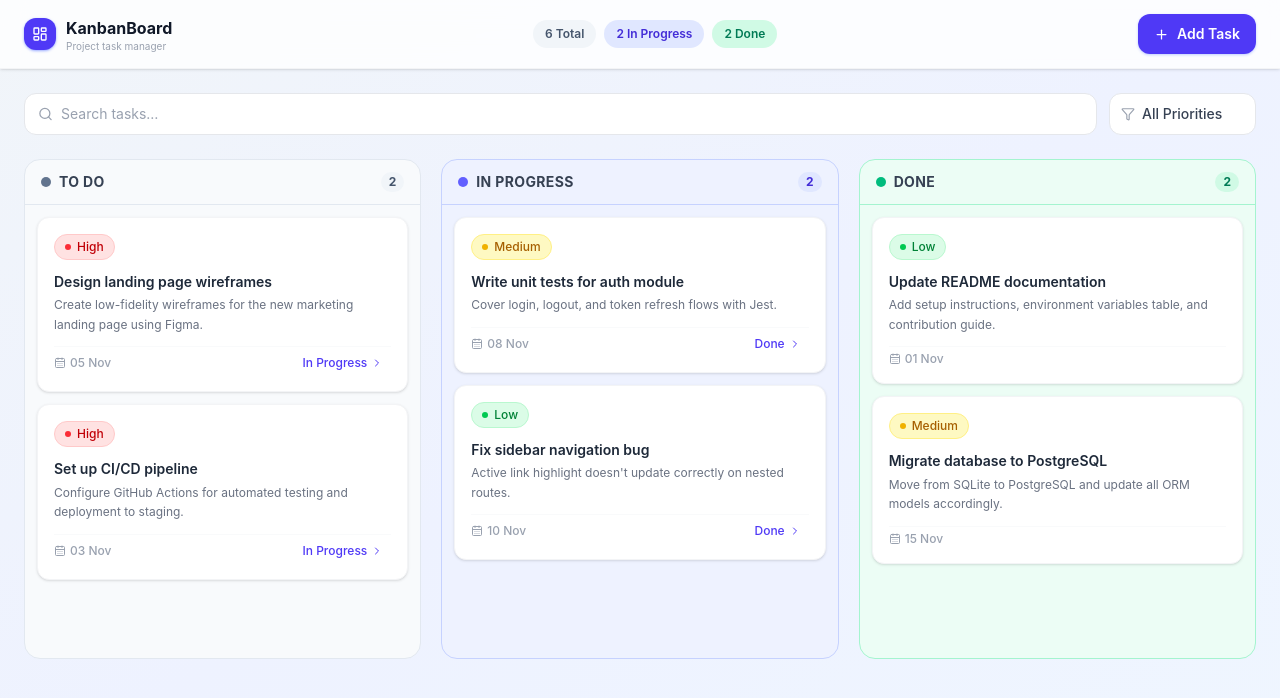
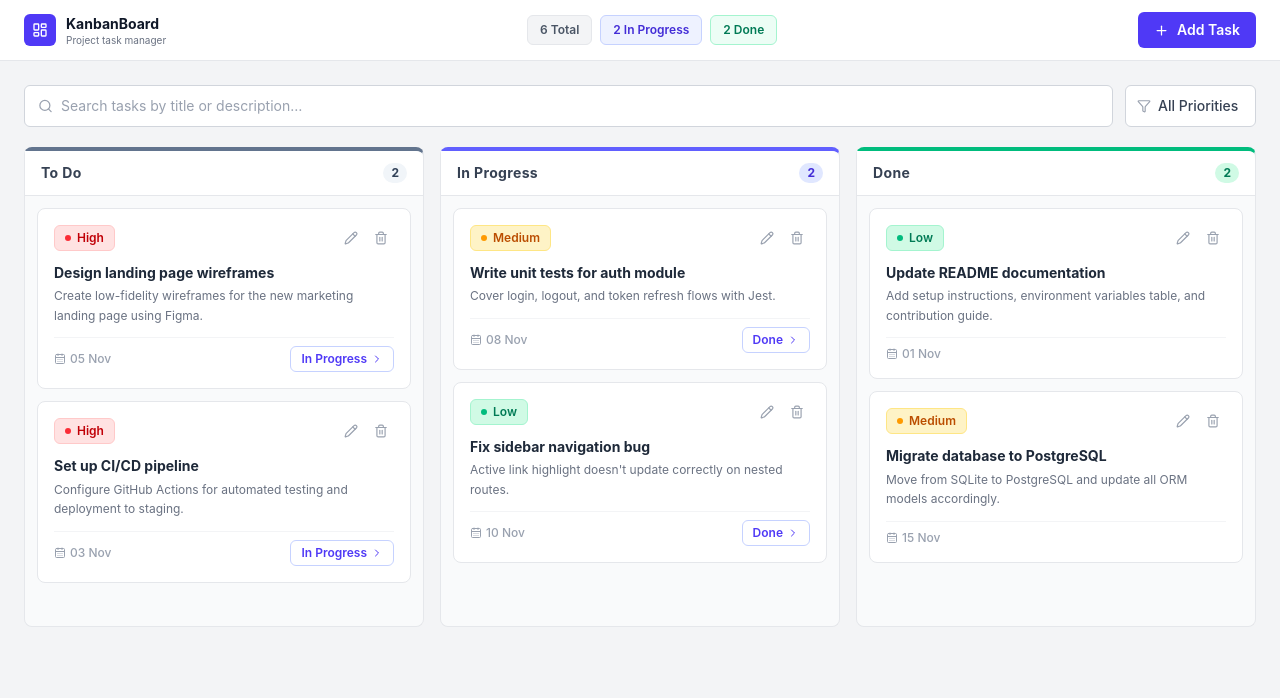
Before and after one commit to Hitheshamin24/Kanban, a React (Vite) app: page / in a window 1280 px wide. Shown: the top 698 px of the page. Built offline with nearby package versions, Linux system fonts and the light colour scheme.

Commit message:
refactor: enhance UI components with improved styles and accessibility features

```diff
--- a/src/features/ui/components/Column.jsx
+++ b/src/features/ui/components/Column.jsx
@@ -5,21 +5,21 @@ import TaskCard from "./TaskCard";
 const COLUMN_META = {
   todo: {
     label: "To Do",
-    color: "bg-slate-500",
-    light: "bg-slate-50 border-slate-200",
-    countBg: "bg-slate-100 text-slate-600",
+    accent: "border-t-slate-500",
+    countBg: "bg-slate-100 text-slate-700",
+    emptyMsg: "Add a task to get started",
   },
   inprogress: {
     label: "In Progress",
-    color: "bg-indigo-500",
-    light: "bg-indigo-50 border-indigo-200",
+    accent: "border-t-indigo-500",
     countBg: "bg-indigo-100 text-indigo-700",
+    emptyMsg: "Move tasks here as work progresses",
   },
   done: {
     label: "Done",
-    color: "bg-emerald-500",
-    light: "bg-emerald-50 border-emerald-200",
+    accent: "border-t-emerald-500",
     countBg: "bg-emerald-100 text-emerald-700",
+    emptyMsg: "Completed tasks will appear here",
   },
 };
 
@@ -27,31 +27,26 @@ const Column = ({ status, tasks, onEdit, onDelete, onStatusChange }) => {
   const meta = COLUMN_META[status];
 
   return (
-    <div className={`rounded-2xl border ${meta.light} flex flex-col min-h-125`}>
+    <div
+      className={`bg-gray-50 rounded-lg border border-gray-200 border-t-4 ${meta.accent} flex flex-col min-h-[480px]`}
+    >
       {/* Column Header */}
-      <div className="flex items-center justify-between px-4 py-3 border-b border-inherit">
-        <div className="flex items-center gap-2">
-          <span className={`w-2.5 h-2.5 rounded-full ${meta.color}`} />
-          <h2 className="text-sm font-bold text-gray-700 tracking-wide uppercase">
-            {meta.label}
-          </h2>
-        </div>
+      <div className="flex items-center justify-between px-4 py-3 border-b border-gray-200 bg-white rounded-tr-lg">
+        <h2 className="text-sm font-bold text-gray-700 tracking-wide">
+          {meta.label}
+        </h2>
         <span className={`text-xs font-bold px-2 py-0.5 rounded-full ${meta.countBg}`}>
           {tasks.length}
         </span>
       </div>
 
-      {/* Task list */}
+      {/* Tasks */}
       <div className="flex flex-col gap-3 p-3 flex-1">
         {tasks.length === 0 ? (
           <div className="flex-1 flex flex-col items-center justify-center py-12 text-center">
-            <ClipboardList size={32} className="text-gray-300 mb-2" />
-            <p className="text-sm text-gray-400 font-medium">No tasks here</p>
-            <p className="text-xs text-gray-300 mt-1">
-              {status === "todo"
-                ? "Add a task to get started"
-                : "Move tasks here as work progresses"}
-            </p>
+            <ClipboardList size={30} className="text-gray-300 mb-3" />
+            <p className="text-sm font-semibold text-gray-400">No tasks here</p>
+            <p className="text-xs text-gray-300 mt-1 max-w-[160px]">{meta.emptyMsg}</p>
           </div>
         ) : (
           tasks.map((task) => (
--- a/src/features/ui/components/FilterBar.jsx
+++ b/src/features/ui/components/FilterBar.jsx
@@ -3,9 +3,9 @@ import { Filter } from "lucide-react";
 
 const PRIORITIES = [
   { value: "all", label: "All Priorities" },
-  { value: "high", label: " High" },
-  { value: "medium", label: "Medium" },
-  { value: "low", label: " Low" },
+  { value: "high", label: "🔴 High" },
+  { value: "medium", label: "🟡 Medium" },
+  { value: "low", label: "🟢 Low" },
 ];
 
 const FilterBar = ({ value, onChange }) => {
@@ -18,7 +18,7 @@ const FilterBar = ({ value, onChange }) => {
       <select
         value={value}
         onChange={(e) => onChange(e.target.value)}
-        className="pl-8 pr-8 py-2.5 rounded-xl border border-gray-200 bg-white text-sm text-gray-700 font-medium outline-none focus:border-indigo-400 focus:ring-2 focus:ring-indigo-100 transition-all duration-150 appearance-none cursor-pointer"
+        className="cursor-pointer pl-8 pr-4 py-2.5 rounded-md border border-gray-300 bg-white text-sm text-gray-700 font-medium outline-none focus:border-indigo-500 focus:ring-2 focus:ring-indigo-100 transition-colors appearance-none"
       >
         {PRIORITIES.map((p) => (
           <option key={p.value} value={p.value}>
--- a/src/features/ui/components/SearchBar.jsx
+++ b/src/features/ui/components/SearchBar.jsx
@@ -12,13 +12,13 @@ const SearchBar = ({ value, onChange }) => {
         type="text"
         value={value}
         onChange={(e) => onChange(e.target.value)}
-        placeholder="Search tasks…"
-        className="w-full pl-9 pr-9 py-2.5 rounded-xl border border-gray-200 bg-white text-sm text-gray-800 placeholder-gray-400 outline-none focus:border-indigo-400 focus:ring-2 focus:ring-indigo-100 transition-all duration-150"
+        placeholder="Search tasks by title or description…"
+        className="cursor-text w-full pl-9 pr-9 py-2.5 rounded-md border border-gray-300 bg-white text-sm text-gray-800 placeholder-gray-400 outline-none focus:border-indigo-500 focus:ring-2 focus:ring-indigo-100 transition-colors"
       />
       {value && (
         <button
           onClick={() => onChange("")}
-          className="absolute right-3 top-1/2 -translate-y-1/2 text-gray-400 hover:text-gray-600 transition-colors"
+          className="cursor-pointer absolute right-3 top-1/2 -translate-y-1/2 text-gray-400 hover:text-gray-700 transition-colors"
         >
           <X size={14} />
         </button>
--- a/src/features/ui/components/TaskCard.jsx
+++ b/src/features/ui/components/TaskCard.jsx
@@ -8,13 +8,13 @@ const PRIORITY_STYLES = {
     label: "High",
   },
   medium: {
-    badge: "bg-yellow-100 text-yellow-700 border border-yellow-200",
-    dot: "bg-yellow-500",
+    badge: "bg-amber-100 text-amber-700 border border-amber-200",
+    dot: "bg-amber-500",
     label: "Medium",
   },
   low: {
-    badge: "bg-green-100 text-green-700 border border-green-200",
-    dot: "bg-green-500",
+    badge: "bg-emerald-100 text-emerald-700 border border-emerald-200",
+    dot: "bg-emerald-500",
     label: "Low",
   },
 };
@@ -28,33 +28,31 @@ const STATUS_NEXT = {
 const TaskCard = ({ task, onEdit, onDelete, onStatusChange }) => {
   const priority = PRIORITY_STYLES[task.priority] || PRIORITY_STYLES.low;
   const nextStatus = STATUS_NEXT[task.status];
-
   const isOverdue =
     task.status !== "done" && new Date(task.duedate) < new Date();
 
   return (
-    <div className="bg-white rounded-xl shadow-sm border border-gray-100 p-4 flex flex-col gap-3 hover:shadow-md transition-shadow duration-200 group">
-      {/* Priority Badge */}
+    <div className="bg-white rounded-lg border border-gray-200 p-4 flex flex-col gap-3 hover:border-gray-300 hover:shadow-sm transition-all duration-150">
+      {/* Top row: Priority + Action buttons */}
       <div className="flex items-center justify-between">
         <span
-          className={`inline-flex items-center gap-1.5 text-xs font-medium px-2.5 py-1 rounded-full ${priority.badge}`}
+          className={`inline-flex items-center gap-1.5 text-xs font-semibold px-2.5 py-1 rounded-md ${priority.badge}`}
         >
           <span className={`w-1.5 h-1.5 rounded-full ${priority.dot}`} />
           {priority.label}
         </span>
 
-        {/* Action Buttons */}
-        <div className="flex items-center gap-1 opacity-0 group-hover:opacity-100 transition-opacity duration-150">
+        <div className="flex items-center gap-1">
           <button
             onClick={() => onEdit(task)}
-            className="p-1.5 rounded-lg text-gray-400 hover:text-blue-600 hover:bg-blue-50 transition-colors"
+            className="cursor-pointer p-1.5 rounded-md text-gray-400 hover:text-blue-600 hover:bg-blue-50 transition-colors"
             title="Edit task"
           >
             <Pencil size={14} />
           </button>
           <button
             onClick={() => onDelete(task.id)}
-            className="p-1.5 rounded-lg text-gray-400 hover:text-red-600 hover:bg-red-50 transition-colors"
+            className="cursor-pointer p-1.5 rounded-md text-gray-400 hover:text-red-600 hover:bg-red-50 transition-colors"
             title="Delete task"
           >
             <Trash2 size={14} />
@@ -64,7 +62,7 @@ const TaskCard = ({ task, onEdit, onDelete, onStatusChange }) => {
 
       {/* Title & Description */}
       <div>
-        <h3 className="text-sm font-semibold text-gray-800 leading-snug mb-1">
+        <h3 className="text-sm font-bold text-gray-800 leading-snug mb-1">
           {task.title}
         </h3>
         <p className="text-xs text-gray-500 leading-relaxed line-clamp-2">
@@ -72,15 +70,15 @@ const TaskCard = ({ task, onEdit, onDelete, onStatusChange }) => {
         </p>
       </div>
 
-      {/* Footer: Due date + Move Status */}
-      <div className="flex items-center justify-between pt-1 border-t border-gray-50">
+      {/* Footer: Due date + Move button */}
+      <div className="flex items-center justify-between pt-2 border-t border-gray-100">
         <span
           className={`flex items-center gap-1 text-xs font-medium ${
             isOverdue ? "text-red-500" : "text-gray-400"
           }`}
         >
           <CalendarDays size={12} />
-          {isOverdue ? "Overdue · " : ""}
+          {isOverdue && <span>Overdue · </span>}
           {new Date(task.duedate).toLocaleDateString("en-IN", {
             day: "2-digit",
             month: "short",
@@ -90,7 +88,7 @@ const TaskCard = ({ task, onEdit, onDelete, onStatusChange }) => {
         {nextStatus && (
           <button
             onClick={() => onStatusChange(task.id, nextStatus.next)}
-            className="flex items-center gap-1 text-xs font-medium text-indigo-600 hover:text-indigo-800 hover:bg-indigo-50 px-2 py-1 rounded-lg transition-colors"
+            className="cursor-pointer flex items-center gap-1 text-xs font-semibold text-indigo-600 hover:text-indigo-800 hover:bg-indigo-50 px-2.5 py-1 rounded-md border border-indigo-200 hover:border-indigo-300 transition-colors"
             title={nextStatus.label}
           >
             {nextStatus.label.replace("Move to ", "")}
--- a/src/features/ui/pages/KanbanBoard.jsx
+++ b/src/features/ui/pages/KanbanBoard.jsx
@@ -1,5 +1,5 @@
 import React, { useState, useMemo } from "react";
-import { Plus, LayoutDashboard, SearchX } from "lucide-react";
+import { Plus, LayoutDashboard, SearchX, Trash2 } from "lucide-react";
 import { DUMMY_TASKS } from "../../state/dummyData";
 import Column from "../components/Column";
 import TaskModal from "../components/TaskModal";
@@ -16,9 +16,9 @@ const KanbanBoard = () => {
   const [priorityFilter, setPriorityFilter] = useState("all");
   const [modalOpen, setModalOpen] = useState(false);
   const [editTask, setEditTask] = useState(null);
-  const [deleteConfirm, setDeleteConfirm] = useState(null); // id of task to delete
+  const [deleteConfirm, setDeleteConfirm] = useState(null);
 
-  /* ── Derived filtered tasks ── */
+  /* ── Filtered tasks ── */
   const filtered = useMemo(() => {
     return tasks.filter((t) => {
       const matchesSearch =
@@ -33,14 +33,22 @@ const KanbanBoard = () => {
   const hasActiveFilters = search !== "" || priorityFilter !== "all";
   const totalFiltered = filtered.length;
 
+  /* ── Stats ── */
+  const stats = useMemo(
+    () => ({
+      total: tasks.length,
+      inprogress: tasks.filter((t) => t.status === "inprogress").length,
+      done: tasks.filter((t) => t.status === "done").length,
+    }),
+    [tasks]
+  );
+
   /* ── Handlers ── */
   const handleAddTask = (form) => {
-    const newTask = {
-      id: String(idCounter++),
-      ...form,
-      status: "todo",
-    };
-    setTasks((prev) => [...prev, newTask]);
+    setTasks((prev) => [
+      ...prev,
+      { id: String(idCounter++), ...form, status: "todo" },
+    ]);
   };
 
   const handleEditTask = (form) => {
@@ -61,13 +69,13 @@ const KanbanBoard = () => {
     );
   };
 
-  const openEdit = (task) => {
-    setEditTask(task);
+  const openAdd = () => {
+    setEditTask(null);
     setModalOpen(true);
   };
 
-  const openAdd = () => {
-    setEditTask(null);
+  const openEdit = (task) => {
+    setEditTask(task);
     setModalOpen(true);
   };
 
@@ -76,45 +84,44 @@ const KanbanBoard = () => {
     setEditTask(null);
   };
 
-  /* ── Stats ── */
-  const stats = useMemo(() => ({
-    total: tasks.length,
-    todo: tasks.filter((t) => t.status === "todo").length,
-    inprogress: tasks.filter((t) => t.status === "inprogress").length,
-    done: tasks.filter((t) => t.status === "done").length,
-  }), [tasks]);
+  /* ── Task to delete (for confirm dialog title) ── */
+  const taskToDelete = tasks.find((t) => t.id === deleteConfirm);
 
   return (
-    <div className="min-h-screen bg-gradient-to-br from-slate-100 via-indigo-50 to-blue-50">
-      {/* ── Navbar ── */}
-      <header className="sticky top-0 z-40 bg-white/80 backdrop-blur-md border-b border-gray-100 shadow-sm">
-        <div className="max-w-7xl mx-auto px-4 sm:px-6 py-3.5 flex items-center justify-between gap-4">
+    <div className="min-h-screen bg-gray-100">
+      {/* ── Header ── */}
+      <header className="sticky top-0 z-40 bg-white border-b border-gray-200">
+        <div className="max-w-7xl mx-auto px-4 sm:px-6 py-3 flex items-center justify-between gap-4">
+          {/* Logo + Title */}
           <div className="flex items-center gap-2.5 shrink-0">
-            <div className="w-8 h-8 rounded-xl bg-indigo-600 flex items-center justify-center shadow-sm shadow-indigo-300">
+            <div className="w-8 h-8 rounded-md bg-indigo-600 flex items-center justify-center">
               <LayoutDashboard size={16} className="text-white" />
             </div>
             <div className="leading-tight">
-              <h1 className="text-base font-bold text-gray-900">KanbanBoard</h1>
-              <p className="text-[10px] text-gray-400 hidden sm:block">Project task manager</p>
+              <h1 className="text-sm font-bold text-gray-900">KanbanBoard</h1>
+              <p className="text-[10px] text-gray-500 hidden sm:block">
+                Project task manager
+              </p>
             </div>
           </div>
 
-          {/* Stats pills — hidden on mobile */}
-          <div className="hidden md:flex items-center gap-2 text-xs font-semibold">
-            <span className="px-3 py-1.5 rounded-full bg-slate-100 text-slate-600">
+          {/* Stats — hidden on small screens */}
+          <div className="hidden md:flex items-center gap-2">
+            <span className="text-xs font-semibold px-3 py-1.5 rounded-md bg-gray-100 border border-gray-200 text-gray-600">
               {stats.total} Total
             </span>
-            <span className="px-3 py-1.5 rounded-full bg-indigo-100 text-indigo-700">
+            <span className="text-xs font-semibold px-3 py-1.5 rounded-md bg-indigo-50 border border-indigo-200 text-indigo-700">
               {stats.inprogress} In Progress
             </span>
-            <span className="px-3 py-1.5 rounded-full bg-emerald-100 text-emerald-700">
+            <span className="text-xs font-semibold px-3 py-1.5 rounded-md bg-emerald-50 border border-emerald-200 text-emerald-700">
               {stats.done} Done
             </span>
           </div>
 
+          {/* Add Task button */}
           <button
             onClick={openAdd}
-            className="flex items-center gap-2 px-4 py-2.5 rounded-xl bg-indigo-600 text-white text-sm font-semibold hover:bg-indigo-700 active:scale-95 transition-all duration-150 shadow-sm shadow-indigo-200 shrink-0"
+            className="cursor-pointer flex items-center gap-2 px-4 py-2 rounded-md bg-indigo-600 text-white text-sm font-semibold hover:bg-indigo-700 active:scale-95 transition-all duration-150 shrink-0"
           >
             <Plus size={15} />
             <span className="hidden sm:inline">Add Task</span>
@@ -123,57 +130,75 @@ const KanbanBoard = () => {
         </div>
       </header>
 
-      {/* ── Main Content ── */}
-      <main className="max-w-7xl mx-auto px-4 sm:px-6 py-6 flex flex-col gap-6">
-        {/* Search + Filter bar */}
+      {/* ── Page body ── */}
+      <main className="max-w-7xl mx-auto px-4 sm:px-6 py-6 flex flex-col gap-5">
+        {/* Search + Filter */}
         <div className="flex flex-col sm:flex-row gap-3">
           <SearchBar value={search} onChange={setSearch} />
           <FilterBar value={priorityFilter} onChange={setPriorityFilter} />
         </div>
 
-        {/* Active filter info */}
+        {/* Filter result info bar */}
         {hasActiveFilters && (
-          <div className="flex items-center justify-between text-sm">
-            <span className="text-gray-500">
+          <div className="flex items-center justify-between bg-indigo-50 border border-indigo-200 rounded-md px-4 py-2.5 text-sm">
+            <span className="text-gray-600">
               Showing{" "}
-              <span className="font-semibold text-indigo-600">{totalFiltered}</span>{" "}
+              <span className="font-bold text-indigo-600">{totalFiltered}</span>{" "}
               {totalFiltered === 1 ? "result" : "results"}
               {search && (
-                <> for <span className="font-semibold">"{search}"</span></>
+                <>
+                  {" "}for{" "}
+                  <span className="font-semibold text-gray-800">"{search}"</span>
+                </>
               )}
               {priorityFilter !== "all" && (
-                <> · <span className="capitalize font-semibold">{priorityFilter}</span> priority</>
+                <>
+                  {" "}·{" "}
+                  <span className="font-semibold capitalize text-gray-800">
+                    {priorityFilter}
+                  </span>{" "}
+                  priority
+                </>
               )}
             </span>
             <button
-              onClick={() => { setSearch(""); setPriorityFilter("all"); }}
-              className="text-xs text-indigo-600 hover:underline font-semibold"
+              onClick={() => {
+                setSearch("");
+                setPriorityFilter("all");
+              }}
+              className="cursor-pointer text-xs font-semibold text-indigo-600 hover:text-indigo-800 hover:underline ml-4"
             >
               Clear filters
             </button>
           </div>
         )}
 
-        {/* ── No results state ── */}
+        {/* ── No results empty state ── */}
         {hasActiveFilters && totalFiltered === 0 ? (
-          <div className="flex flex-col items-center justify-center py-20 text-center">
-            <div className="w-16 h-16 rounded-2xl bg-gray-100 flex items-center justify-center mb-4">
-              <SearchX size={28} className="text-gray-400" />
+          <div className="flex flex-col items-center justify-center py-24 text-center bg-white border border-gray-200 rounded-lg">
+            <div className="w-14 h-14 rounded-full bg-gray-100 border border-gray-200 flex items-center justify-center mb-4">
+              <SearchX size={24} className="text-gray-400" />
             </div>
-            <h3 className="text-base font-bold text-gray-700 mb-1">No tasks found</h3>
-            <p className="text-sm text-gray-400 max-w-xs">
-              No tasks match your current search or filter. Try different keywords or adjust the priority filter.
+            <h3 className="text-base font-bold text-gray-800 mb-1">
+              No tasks found
+            </h3>
+            <p className="text-sm text-gray-500 max-w-xs mb-5">
+              No tasks match your search or filter. Try adjusting your keywords
+              or clearing the filters.
             </p>
             <button
-              onClick={() => { setSearch(""); setPriorityFilter("all"); }}
-              className="mt-5 px-5 py-2.5 rounded-xl bg-indigo-600 text-white text-sm font-semibold hover:bg-indigo-700 transition-colors shadow-sm shadow-indigo-200"
+              onClick={() => {
+                setSearch("");
+                setPriorityFilter("all");
+              }}
+              className="cursor-pointer px-5 py-2 rounded-md bg-indigo-600 text-white text-sm font-semibold hover:bg-indigo-700 transition-colors"
             >
               Clear filters
             </button>
           </div>
         ) : (
-          /* ── Kanban Columns ── */
-          <div className="grid grid-cols-1 md:grid-cols-3 gap-5">
+          /* ── Kanban columns ── */
+          <div className="grid grid-cols-1 md:grid-cols-3 gap-4">
             {COLUMNS.map((status) => (
               <Column
                 key={status}
@@ -198,33 +223,43 @@ const KanbanBoard = () => {
 
       {/* ── Delete Confirm Dialog ── */}
       {deleteConfirm && (
-        <div className="fixed inset-0 z-50 flex items-center justify-center p-4">
+        <div className="fixed inset-0 z-50 flex items-center justify-center p-4 bg-black/50">
           <div
-            className="absolute inset-0 bg-black/40 backdrop-blur-sm"
+            className="absolute inset-0"
             onClick={() => setDeleteConfirm(null)}
           />
-          <div className="relative bg-white rounded-2xl shadow-2xl w-full max-w-sm p-6 flex flex-col gap-4">
+          <div className="relative bg-white rounded-lg border border-gray-200 shadow-xl w-full max-w-sm p-6 flex flex-col gap-5">
+            {/* Icon + text */}
             <div className="flex flex-col items-center text-center gap-2">
-              <div className="w-12 h-12 rounded-full bg-red-100 flex items-center justify-center">
-                <span className="text-2xl">🗑️</span>
+              <div className="w-12 h-12 rounded-full bg-red-100 border border-red-200 flex items-center justify-center">
+                <Trash2 size={20} className="text-red-600" />
               </div>
-              <h3 className="text-base font-bold text-gray-900">Delete task?</h3>
+              <h3 className="text-base font-bold text-gray-900">
+                Delete this task?
+              </h3>
+              {taskToDelete && (
+                <p className="text-sm font-semibold text-gray-700 bg-gray-100 border border-gray-200 rounded-md px-3 py-1.5">
+                  "{taskToDelete.title}"
+                </p>
+              )}
               <p className="text-sm text-gray-500">
-                This action cannot be undone. The task will be permanently removed.
+                This action is permanent and cannot be undone.
               </p>
             </div>
+
+            {/* Action buttons */}
             <div className="flex gap-3">
               <button
                 onClick={() => setDeleteConfirm(null)}
-                className="flex-1 px-4 py-2.5 rounded-xl border border-gray-200 text-sm font-semibold text-gray-600 hover:bg-gray-50 transition-colors"
+                className="cursor-pointer flex-1 px-4 py-2.5 rounded-md border border-gray-300 text-sm font-semibold text-gray-700 hover:bg-gray-100 transition-colors"
               >
                 Cancel
               </button>
               <button
                 onClick={() => handleDeleteTask(deleteConfirm)}
-                className="flex-1 px-4 py-2.5 rounded-xl bg-red-600 text-white text-sm font-semibold hover:bg-red-700 active:scale-95 transition-all duration-150"
+                className="cursor-pointer flex-1 px-4 py-2.5 rounded-md bg-red-600 text-white text-sm font-semibold hover:bg-red-700 active:scale-95 transition-all duration-150"
               >
-                Delete
+                Yes, Delete
               </button>
             </div>
           </div>
```
Also changed, not shown: src/features/ui/components/TaskModal.jsx (+41 -55 lines).
